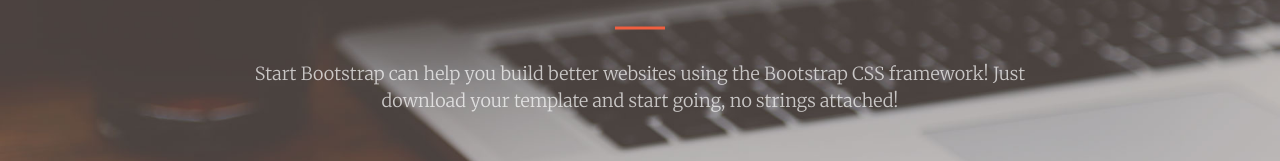
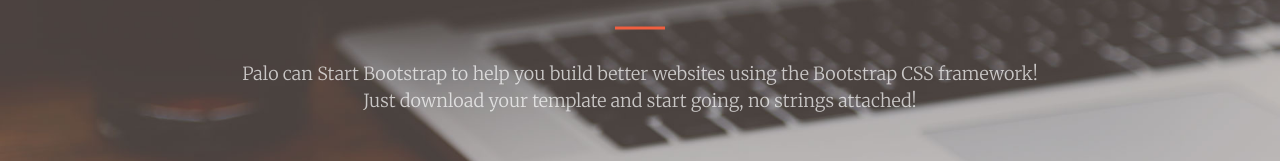
Before and after one commit to parazzoil/moj_web, a website: page index.html in a window 1280 px wide. Shown: the part 350-511 px from the top of the page. Drawn offline with nearby package versions, Linux system fonts and the light colour scheme.

Commit message:
Palko commit

```diff
--- a/index.html
+++ b/index.html
@@ -72,7 +72,7 @@
             <div class="header-content-inner">
                 <h1 id="homeHeading">Your Favorite Source of Free Bootstrap Themes</h1>
                 <hr>
-                <p>Start Bootstrap can help you build better websites using the Bootstrap CSS framework! Just download your template and start going, no strings attached!</p>
+                <p>Palo can Start Bootstrap to help you build better websites using the Bootstrap CSS framework! Just download your template and start going, no strings attached!</p>
                 <a href="#about" class="btn btn-primary btn-xl page-scroll">Find Out More</a>
             </div>
         </div>
```
